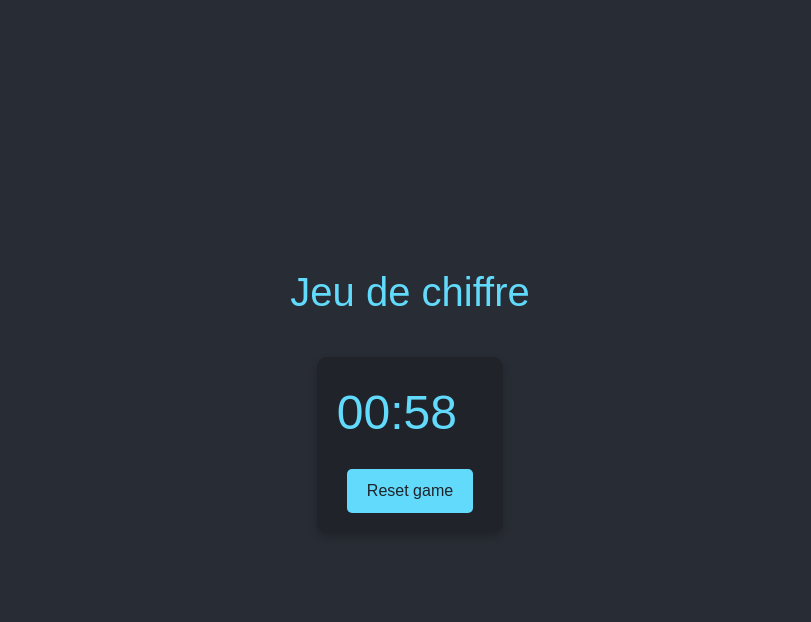
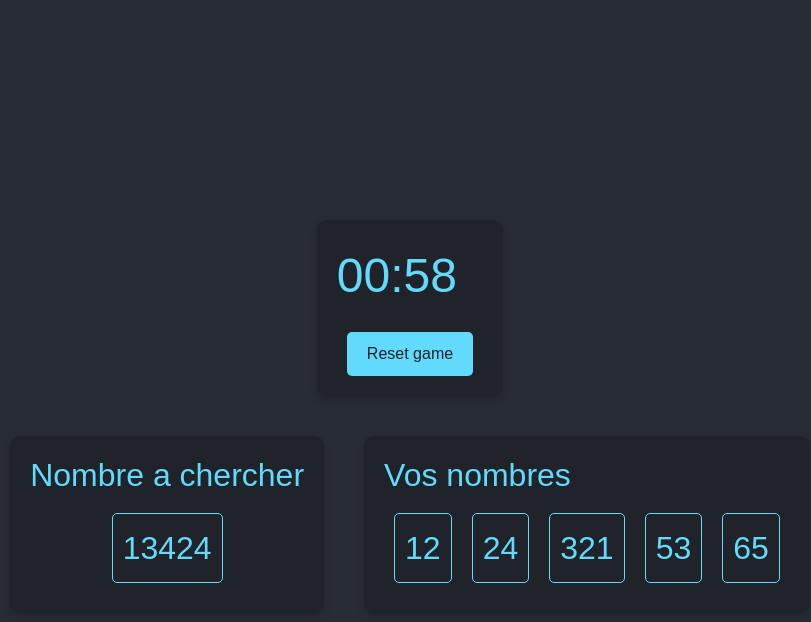
Before and after one commit to finiral/Des_Chiffres, a plain HTML site: page front/app/index.html in a window 1280 px wide. Both pictures are taken after a click on the button "Start game". Shown: the whole page, without its empty margins (230-1041 px from the left). Drawn offline with Linux system fonts and the light colour scheme.

Commit message:
affichage des nb

```diff
--- a/front/app/dist/css/style.css
+++ b/front/app/dist/css/style.css
@@ -16,7 +16,8 @@ body {
     align-items: center;
 }
 
-.chrono {
+.component{
+    margin: 20px;
     background: #20232a;
     padding: 20px;
     border-radius: 10px;
@@ -47,3 +48,17 @@ body {
 .buttons button:focus {
     outline: none;
 }
+.digit-box {
+    font-size: 2rem;
+    margin: 10px;
+    padding: 10px;
+    border: 1px solid #61dafb;
+    border-radius: 5px;
+    display: inline-block;
+    text-align: center;
+}
+
+.cell-boxes {
+    display: flex;
+    justify-content: space-around;
+}
--- a/front/app/game-ui/game-ui.component.js
+++ b/front/app/game-ui/game-ui.component.js
@@ -2,6 +2,8 @@ angular.module("gameUi",[])
     .component("gameUi",{
         templateUrl : "game-ui/game-ui.component.template.html",
         controller :["$scope","$interval", function ($scope,$interval){
+            $scope.singleDigit=13424
+            $scope.cells=[12,24,321,53,65]
             var self=this
             function initialize(){
                 self.seconds=60
--- a/front/app/game-ui/game-ui.component.template.html
+++ b/front/app/game-ui/game-ui.component.template.html
@@ -1,9 +1,9 @@
 <div class="container">
-    <div class="page-header">
-        <h1 class="align-end">Jeu de chiffre</h1>
+    <div class="page-header" ng-if="!gameLaunched">
+        <h1 class="align-end">Jeu de Chiffre</h1>
     </div>
     <hr>
-    <div class="chrono">
+    <div class="component">
         <div id="display" class="display">
             <span id="minutes">{{time}}</span>
         </div>
@@ -12,5 +12,19 @@
             <button id="reset" ng-click="stopGame()">Reset game</button>
         </div>
     </div>
+    <div style="display:flex">
+        <div class="component" ng-if="gameLaunched">
+            <h2>Nombre a chercher</h2>
+            <div class="cell-boxes">
+                <div class="digit-box">{{singleDigit}}</div>
+            </div>
+        </div>
+        <div class="component" ng-if="gameLaunched">
+            <h2>Vos nombres</h2>
+            <div class="cell-boxes">
+                <div class="digit-box" ng-repeat="cell in cells">{{cell}}</div>
+            </div>
+        </div>
+    </div>
 </div>
 <script src="script.js"></script>
```
Also changed, not shown: 1 other file.
